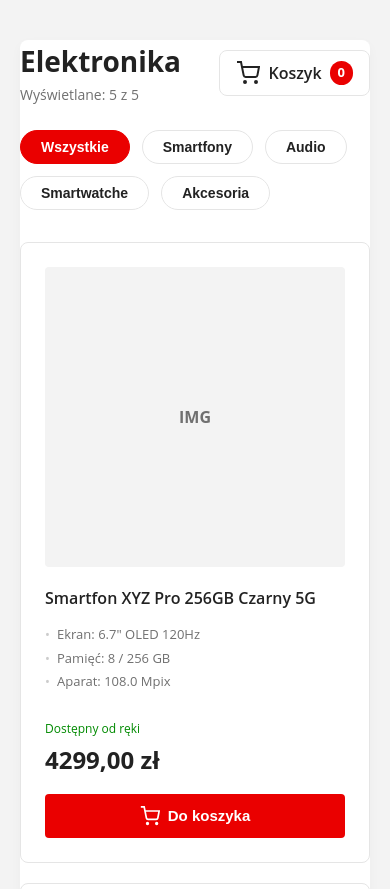
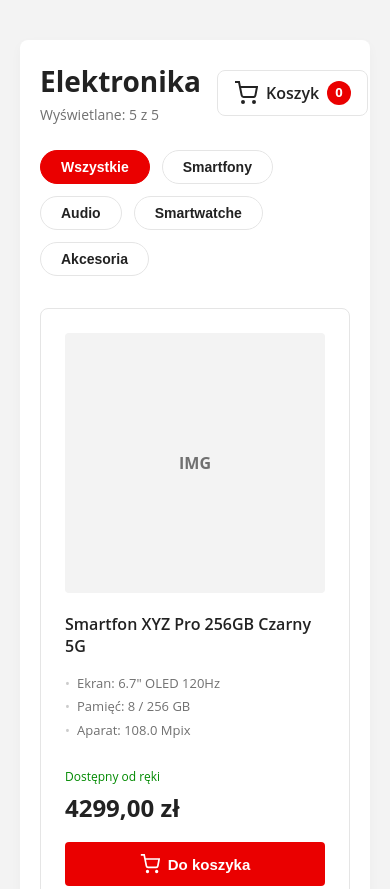
Before and after one commit to BSRWX/nisp_08_shopping, a plain HTML site: page shoping_list.html in a window 390 px wide. Shown: the top 889 px of the page. Drawn offline with Linux system fonts and the light colour scheme.

Commit message:
kurwa naprawione

```diff
--- a/shoping_list.html
+++ b/shoping_list.html
@@ -16,7 +16,7 @@
           >
         </div>
 
-        <a href="koszyk.html" class="cart-link" aria-label="Przejdź do koszyka">
+        <a href="cart.html" class="cart-link" aria-label="Przejdź do koszyka">
           <svg
             width="24"
             height="24"
--- a/style.css
+++ b/style.css
@@ -44,13 +44,14 @@ body {
 }
 
 /* --- Kontenery Główne --- */
-.page-container, .shopping-list-container {
+.page-container {
   max-width: 1200px;
   margin: 0 auto;
   background-color: var(--bg-card);
   border-radius: var(--radius);
   box-shadow: 0 4px 12px rgba(0, 0, 0, 0.03);
   overflow: hidden;
+  padding: 40px; /* <-- To jest ten brakujący padding, który odsunie treść od krawędzi! */
 }
 
 .shopping-list-container {
@@ -397,6 +398,7 @@ body {
 }
 
 /* --- Formularz i Przycisk CTA (Store) --- */
+/* --- Formularz i Przycisk CTA --- */
 form {
   margin: 0;
 }
@@ -424,6 +426,10 @@ form {
 
 /* --- Media Queries (Mobile) --- */
 @media (max-width: 768px) {
+  .page-container {
+    padding: 20px; /* Mniejszy odstęp na ekranach smartfonów */
+  }
+
   .list-item {
     flex-direction: column;
     align-items: flex-start;
```
